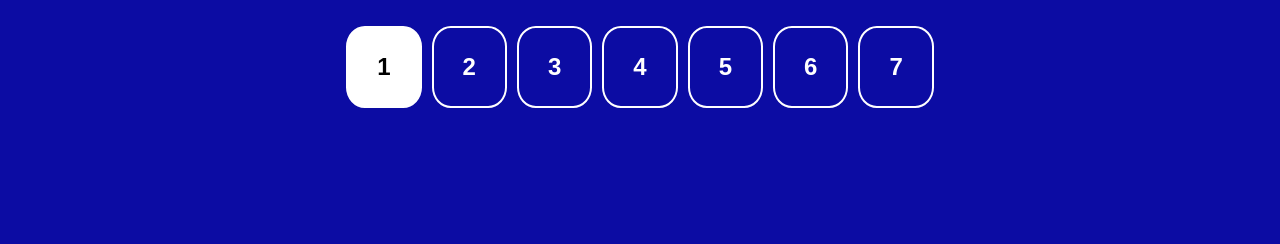
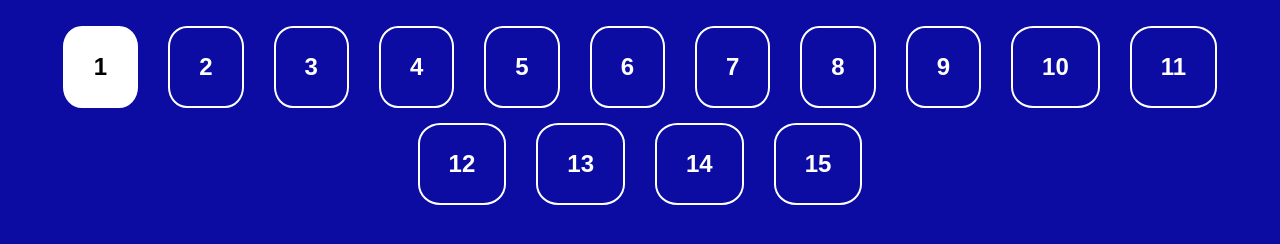
Before and after one commit to mifomen/questions, a website with bundled scripts: page src/index.html in a window 1280 px wide. Built offline with nearby package versions, Linux system fonts and the light colour scheme; a web font is replaced by a local one.

Commit message:
changes to fnuction

```diff
--- a/src/api.js
+++ b/src/api.js
@@ -1,94 +1,68 @@
-import { DATA } from "./DATA.js";
+import { DATA } from './DATA.js';
 
-// document.title='asd'
-// const btnStartTest = document.querySelector('.btn-start-test');
-// btnStartTest.addEventListener('click', (evt) => {
-//   evt.preventDefault();
-//   document.querySelector('.frame-init-game').remove();
-//   document.querySelector('.js-init-game').classList.remove('hidden')
-// })
+const fremeInitGame = document.querySelector('.js-init-game');
 
-const fremeInitGame = document.querySelector(".js-init-game");
-const showQuestion = (DATA, evt) => {
-  // console.log(`item.includes(evt.target)={item.includes(evt.target)}`);
-  // for (const item of items) {
-  //   const h2 = document.createElement('h2');
-  //   h2.className = 'progress-bar';
-  //   h2.textContent = item.qustionText;
-  //   document.querySelector('.js-init-game').appendChild(h2);
-  // }
-  // console.log()
-};
+const findItem = (items,resolve) => {
+  return items.find(item => item.id.toString() == resolve);
+}
+
 
 const renderAnswerArray = (parent, arrayAnswers) => {
   for (let answer of arrayAnswers) {
-    const span = document.createElement("span");
-    span.className = "answer";
+    const span = document.createElement('span');
+    span.className = 'answer';
     span.textContent = answer;
     parent.appendChild(span);
   }
 };
 
 const countQuestionBar = (countItems) => {
-  const ul = document.createElement("ul");
-  ul.className = "progress-bar";
+  const ul = document.createElement('ul');
+  ul.className = 'progress-bar';
 
-  if (document.querySelector(".js-init-game")) {
-    document.querySelector(".js-init-game").appendChild(ul);
+  if (document.querySelector('.js-init-game')) {
+    document.querySelector('.js-init-game').appendChild(ul);
   }
   for (const countItem of countItems) {
     let obj;
 
-    const li = document.createElement("li");
-    li.className = "progress-bar__item";
+    const li = document.createElement('li');
+    li.className = 'progress-bar__item';
     li.textContent = `${countItem.id}`;
+    // li.addEventListener('click',)
     li.onclick = (evt) => {
       if (
-        evt.target.classList.contains("progress-bar__item") &&
-        !evt.target.classList.contains("progress-bar__item--active")
+        evt.target.classList.contains('progress-bar__item') &&
+        !evt.target.classList.contains('progress-bar__item--active')
       ) {
         const activeBtnElement = document.querySelector(
-          ".progress-bar__item--active"
+          '.progress-bar__item--active'
         );
-        evt.target.classList.add("progress-bar__item--active");
-        activeBtnElement.classList.remove("progress-bar__item--active");
+        evt.target.classList.add('progress-bar__item--active');
+        activeBtnElement.classList.remove('progress-bar__item--active');
       }
 
-      if (document.querySelector(".question-text")) {
-        document.querySelector(".question-text").remove();
+      if (document.querySelector('.question-text')) {
+        document.querySelector('.question-text').remove();
       }
 
-      DATA.forEach((item) => {
-        if (item.id.toString() === evt.target.textContent) {
-          obj = item;
-        }
-      });
+      obj = findItem(DATA,evt.target.textContent);
 
-      const span = document.createElement("span");
-      span.className = "question-text";
+      const span = document.createElement('span');
+      span.className = 'question-text';
       span.innerHTML = obj.qustionText;
       fremeInitGame.appendChild(span);
-
-      if (document.querySelector(".area-choose-answer")) {
-        document.querySelector(".area-choose-answer").remove();
+      if (document.querySelector('.area-choose-answer')) {
+        document.querySelector('.area-choose-answer').remove();
       }
-
-      const div = document.createElement("div");
-
+      const div = document.createElement('div');
       if (obj.arrayAnswers <= 4) {
-        div.className = "area-choose-answer grid-3x3";
+        div.className = 'area-choose-answer grid-3x3';
       } else {
-        div.className = "area-choose-answer grid-2x2";
+        div.className = 'area-choose-answer grid-2x2';
       }
       fremeInitGame.appendChild(div);
-
       renderAnswerArray(div, obj.arrayAnswers);
-      // for (let answer of obj.arrayAnswers) {
-      //   const span = document.createElement('span');
-      //   span.className = 'answer';
-      //   span.textContent = answer;
-      //   div.appendChild(span);
-      // }
     };
 
     //here fucntio n gen answers
@@ -97,11 +71,11 @@ const countQuestionBar = (countItems) => {
   // console.log(`obj.arrayAnswers=${obj.arrayAnswers}`);
   // renderAnswerArray(ul,obj.arrayAnswers);
   document
-    .querySelector(".progress-bar__item")
-    .classList.add("progress-bar__item--active");
+    .querySelector('.progress-bar__item')
+    .classList.add('progress-bar__item--active');
 
-  // const span = document.createElement("span");
-  // span.className = "question-text";
+  // const span = document.createElement('span');
+  // span.className = 'question-text';
   // span.innerHTML = countItems[0].qustionText;
   // ul.appendChild(span);
 };
--- a/src/data.js
+++ b/src/data.js
@@ -48,6 +48,62 @@ const DATA = [
     questionAudio: 'name7',
     arrayAnswers: ['test', 'otvet2', 'otver3', 'otet4', 'otet4'],
   },
+  {
+    id: 8,
+    qustionText: 'qustionText8',
+    questionImg: 'test7',
+    questionAudio: 'name7',
+    arrayAnswers: ['test', 'otvet2', 'otver3', 'otet4', 'otet4'],
+  },
+  {
+    id: 9,
+    qustionText: 'qustionText9',
+    questionImg: 'test7',
+    questionAudio: 'name7',
+    arrayAnswers: ['test', 'otvet2', 'otver3', 'otet4', 'otet4'],
+  },
+  {
+    id: 10,
+    qustionText: 'qustionText10',
+    questionImg: 'test7',
+    questionAudio: 'name7',
+    arrayAnswers: ['test', 'otvet2', 'otver3', 'otet4', 'otet4'],
+  },
+  {
+    id: 11,
+    qustionText: 'qustionText11',
+    questionImg: 'test7',
+    questionAudio: 'name7',
+    arrayAnswers: ['test', 'otvet2', 'otver3', 'otet4', 'otet4'],
+  },
+  {
+    id: 12,
+    qustionText: 'qustionText12',
+    questionImg: 'test7',
+    questionAudio: 'name7',
+    arrayAnswers: ['test', 'otvet2', 'otver3', 'otet4', 'otet4'],
+  },
+  {
+    id: 13,
+    qustionText: 'qustionText13',
+    questionImg: 'test7',
+    questionAudio: 'name7',
+    arrayAnswers: ['test', 'otvet2', 'otver3', 'otet4', 'otet4'],
+  },
+  {
+    id: 14,
+    qustionText: 'qustionText14',
+    questionImg: 'test7',
+    questionAudio: 'name7',
+    arrayAnswers: ['test', 'otvet2', 'otver3', 'otet4', 'otet4'],
+  },
+  {
+    id: 15,
+    qustionText: 'qustionText15',
+    questionImg: 'test7',
+    questionAudio: 'name7',
+    arrayAnswers: ['test', 'otvet2', 'otver3', 'otet4', 'otet4'],
+  },
 ];
 
 
--- a/src/style.css
+++ b/src/style.css
@@ -76,11 +76,12 @@ h1 {
 .progress-bar {
   display: flex;
   flex-wrap: wrap;
-  justify-content: space-around;
+  justify-content: center;
   list-style: none;
-  padding: 0;
+  padding: 0 15px 0 15px;
   margin: 0;
-  gap: 10px;
+  gap: 15px;
+  column-gap: 30px;
   /* margin-top: 10%; */
 }
 
```
